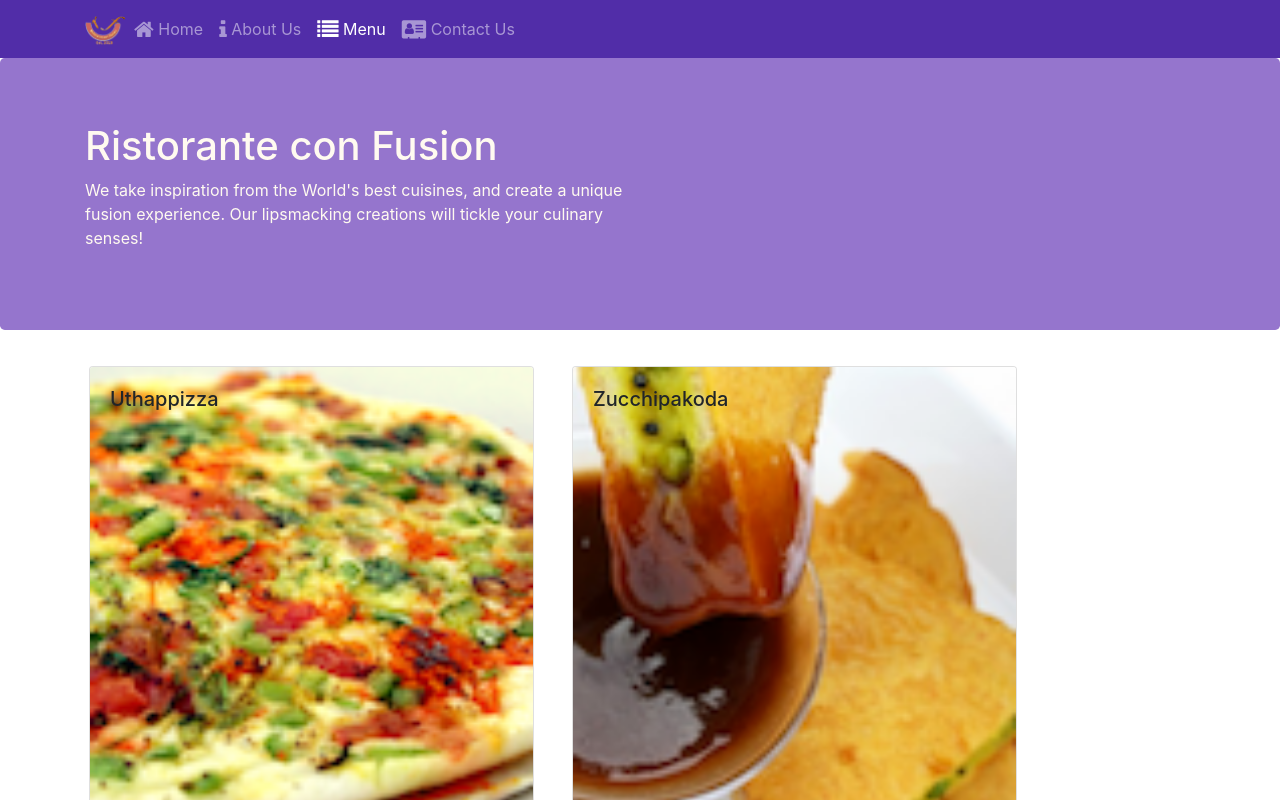
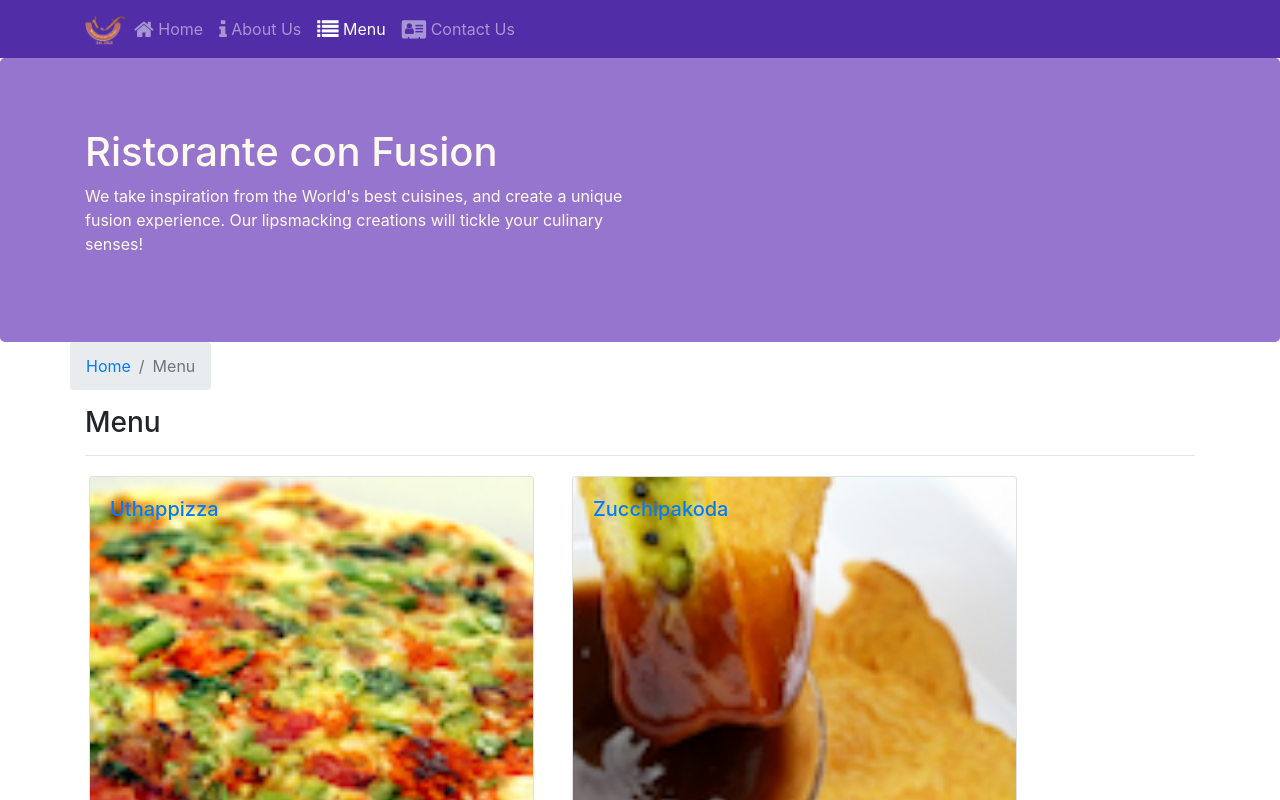
Before and after one commit to anacavadas/React, a React (Create React App) app: page /menu in a window 1280 px wide. Shown: the top 800 px of the page. Built offline with nearby package versions, Linux system fonts and the light colour scheme.

Commit message:
Single Page Applications Part 2

```diff
--- a/src/App.css
+++ b/src/App.css
@@ -17,10 +17,6 @@
 }
 
 .jumbotron.jumbotron-purple {
-    background-color: #9575CD;
-}
-
-.jumbotron {
     padding:70px 30px 70px 30px;
     margin:0px auto;
     background-color: #9575CD;
--- a/src/components/ContactComponent.js
+++ b/src/components/ContactComponent.js
@@ -1,12 +1,28 @@
 import React from "react";
+import { Breadcrumb, BreadcrumbItem } from 'reactstrap';
+import { Link } from 'react-router-dom';
 
 function Contact(props) {
 
     return (
+
+
         <div className="container">
+            <div className="row">
+                <Breadcrumb>
+                    <BreadcrumbItem><Link to="/home">Home</Link></BreadcrumbItem>
+                    <BreadcrumbItem active>Contact Us</BreadcrumbItem>
+                </Breadcrumb>
+                <div className="col-12">
+                    <h3>Contact Us</h3>
+                    <hr />
+                </div>
+            </div>
+
             <div className="row row-content">
+
                 <div className="col-12">
-                <h3>Location Information</h3>
+                    <h3>Location Information</h3>
                 </div>
                 <div className="col-12 col-sm-4 offset-sm-1">
                         <h5>Our Address</h5>
--- a/src/components/DishDetailComponent.js
+++ b/src/components/DishDetailComponent.js
@@ -1,6 +1,6 @@
 import React from 'react';
-import { Card, CardImg, CardText, CardBody, CardTitle } from 'reactstrap';
-
+import { Card, CardImg, CardText, CardBody, CardTitle, Breadcrumb, BreadcrumbItem } from 'reactstrap';
+import { Link } from 'react-router-dom';
 
     function RenderDish({dish}) {
         if (dish != null) {
@@ -67,10 +67,22 @@
         }
         return (
             <div className="container">
-            <div className="row">
-                <RenderDish dish={props.dish}/>
-                <RenderComments comments={props.dish.comments} />
-            </div>
+                <div className="row">
+                    <Breadcrumb>
+                        <BreadcrumbItem>
+                            <Link to="/menu">Menu</Link>
+                        </BreadcrumbItem>
+                        <BreadcrumbItem active>{props.dish.name}</BreadcrumbItem>
+                    </Breadcrumb>
+                    <div className="col-12">
+                        <h3>{props.dish.name}</h3>
+                        <hr />
+                    </div>
+                </div>
+                <div className="row">
+                    <RenderDish dish={props.dish}/>
+                    <RenderComments comments={props.comments} />
+                </div>
             </div>
         );
     }
--- a/src/components/MainComponent.js
+++ b/src/components/MainComponent.js
@@ -20,7 +20,7 @@
       dishes : DISHES,
       promotions : PROMOTIONS,
       leaders : LEADERS,
-      comments :COMMENTS
+      comments : COMMENTS
     };
   }
 
@@ -34,12 +34,20 @@
       );
     }
 
+    const DishWithId = ({match}) => {
+      return (
+      <DishDetail  dish={this.state.dishes.filter((dish) => dish.id === parseInt(match.params.dishId, 10))[0]}
+        comments={this.state.comments.filter((comment) => comment.dishId === parseInt(match.params.dishId, 10))}/>
+      );
+    }
+
     return (
       <div>
         <Header />
         <Switch>
           <Route path="/home" component={HomePage}/>
           <Route exact path="/menu" component={() => <Menu dishes={this.state.dishes}/>}/>
+          <Route path='/menu/:dishId' component={DishWithId} />
           <Route path="/contactus" component={Contact}/>
           <Redirect to="/home"/>
         </Switch>
--- a/src/components/MenuComponent.js
+++ b/src/components/MenuComponent.js
@@ -1,13 +1,16 @@
 import React from 'react';
-import { Card, CardImg, CardImgOverlay, CardTitle } from 'reactstrap';
+import { Card, CardImg, CardImgOverlay, CardTitle, Breadcrumb, BreadcrumbItem } from 'reactstrap';
+import { Link } from 'react-router-dom';
 
     function RenderMenuItem({dish, onClick}) {
         return (
             <Card>
-                <CardImg width="100%" src={dish.image} alt={dish.name} />
-                <CardImgOverlay>
-                <CardTitle>{dish.name}</CardTitle>
-                </CardImgOverlay>
+                <Link to={`/menu/${dish.id}`}>
+                    <CardImg width="100%" src={dish.image} alt={dish.name} />
+                    <CardImgOverlay>
+                    <CardTitle>{dish.name}</CardTitle>
+                    </CardImgOverlay>
+                </Link>
             </Card>
         );
     }
@@ -25,6 +28,18 @@
         return (
             <div className="container">
                 <div className="row">
+                    <Breadcrumb>
+                        <BreadcrumbItem>
+                            <Link to="/home">Home</Link>
+                        </BreadcrumbItem>
+                        <BreadcrumbItem active>Menu</BreadcrumbItem>
+                    </Breadcrumb>
+                    <div className="col-12">
+                        <h3>Menu</h3>
+                        <hr />
+                    </div>
+                </div>
+                <div className="row">
                     {menu}
                 </div>
             </div>
```
